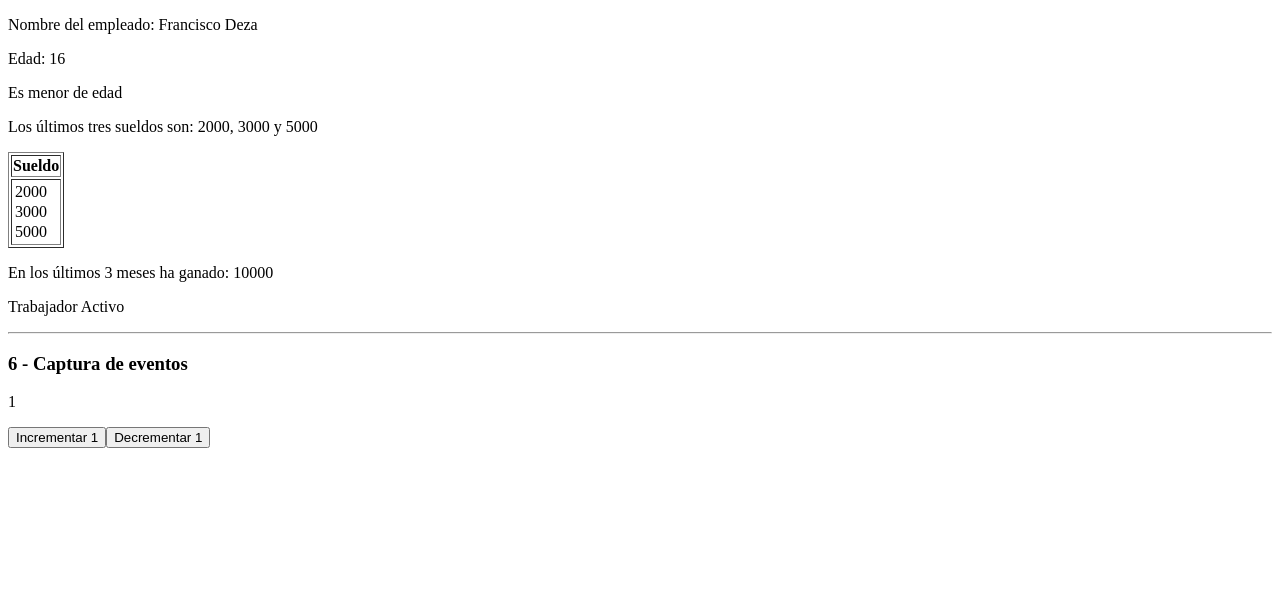
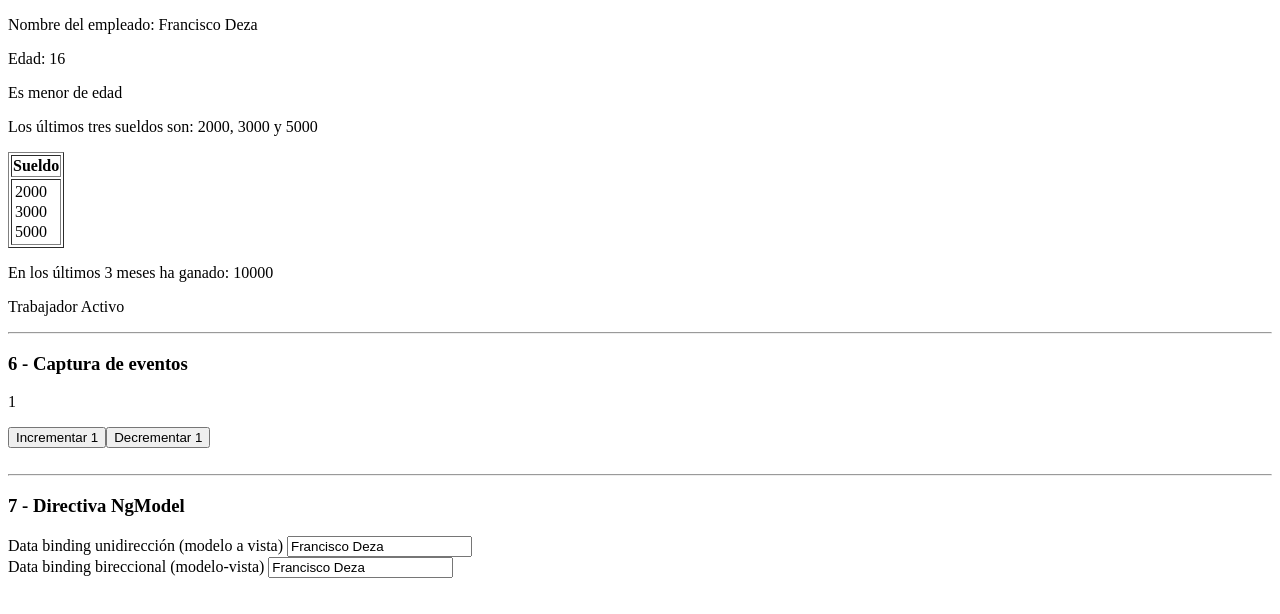
Before and after one commit to fdezau/Angular_Curso, an Angular app in the folder Proyecto1-prueba/: page / in a window 1280 px wide. Shown: the top 614 px of the page. Built offline with nearby package versions, Linux system fonts and the light colour scheme.

Commit message:
Data binding unidireccional y bidireccional

```diff
--- a/Proyecto1-prueba/src/app/app.component.html
+++ b/Proyecto1-prueba/src/app/app.component.html
@@ -28,3 +28,11 @@
   <button (click)="incrementar()">Incrementar 1</button>
   <button (click)="decrementar()">Decrementar 1</button>
 </div>
+<br>
+<hr>
+<h3>7 - Directiva NgModel</h3>
+Data binding unidirección (modelo a vista)
+<input type="text" [ngModel]="nombre">
+<br>
+Data binding bireccional (modelo-vista)
+<input type="text" [(ngModel)]="nombre">
--- a/Proyecto1-prueba/src/app/app.component.ts
+++ b/Proyecto1-prueba/src/app/app.component.ts
@@ -1,10 +1,11 @@
 import { Component } from '@angular/core';
+import { FormsModule } from '@angular/forms';
 import { RouterOutlet } from '@angular/router';
 
 @Component({
   selector: 'app-root',
   standalone: true,
-  imports: [RouterOutlet],
+  imports: [RouterOutlet, FormsModule],
   templateUrl: './app.component.html',
   styleUrl: './app.component.css'
 })
```
